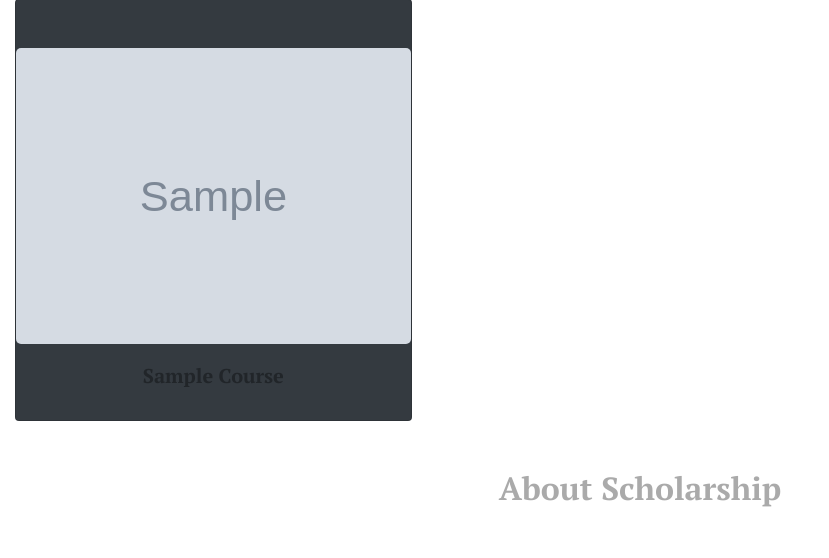
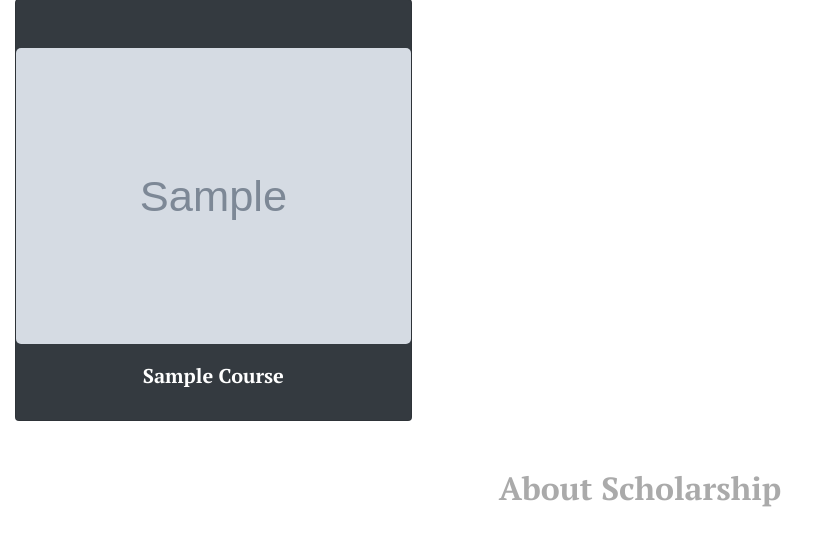
Before and after one commit to CHENCHO121/Terton_FC, a Django app: page /academy in a window 1280 px wide. Shown: the part 451-1009 px from the top of the page, without its empty margins (0-829 px from the left). Run offline with Django 3.2, Linux system fonts and the light colour scheme; tables that the repository leaves empty hold one stand-in row (values such as "Sample post"); grey boxes marked "Sample" are stand-in pictures; some libraries are stand-ins or nearby versions.

Commit message:
tweak app

```diff
--- a/website/templates/academy.html
+++ b/website/templates/academy.html
@@ -24,7 +24,7 @@
                 <div class="card bg-dark">
                     <img class="card-img-top img-fluid mt-5" src="{{ i.image.url }}" alt="Card image cap">
                     <div class="card-body text-center text-capitalize">
-                        <h5 class="card-title">{{ i.name }}</h5>
+                        <h5 class="card-title text-white">{{ i.name }}</h5>
                     </div>
                 </div>
             </div>
```
